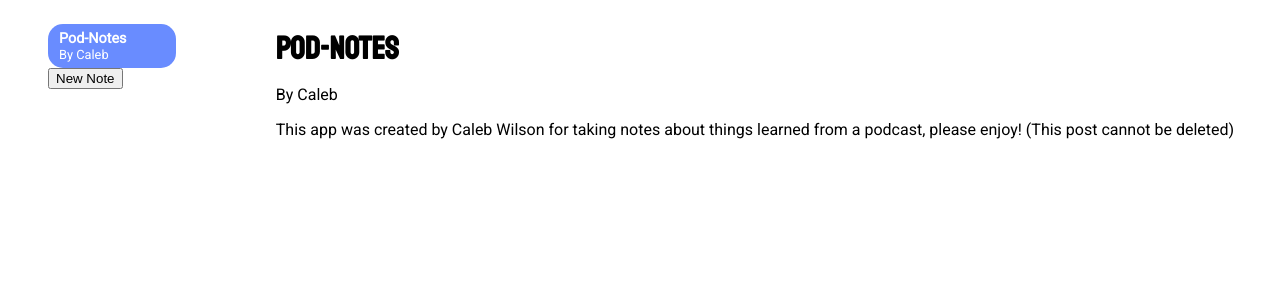
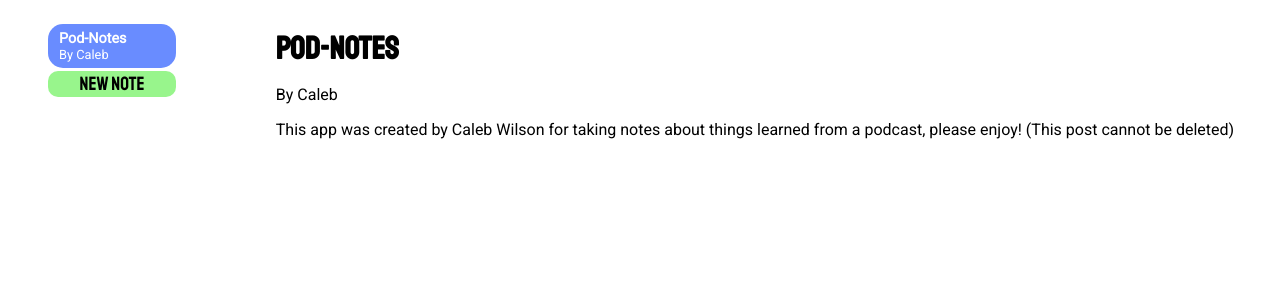
Before and after one commit to calebwilson706/pod-notes, a React (Create React App) app: page / in a window 1280 px wide. Shown: the top 300 px of the page. Built offline with nearby package versions, Linux system fonts and the light colour scheme; a web font is replaced by a local one.

Commit message:
Form Styling, New Note Button Styled

```diff
--- a/src/App.tsx
+++ b/src/App.tsx
@@ -85,14 +85,12 @@ function App() {
           <div className="container">
             <div className="row">
               <div className="leftColumn">
-                <ul>
                   <NavBarList
                     noteList={notesList}
                     changeSelection={changeSelection}
                     currentSelected={selectedNoteNumber}
+                    toggleShowForm={toggleShowForm}
                   />
-                  <OpenFormButton callback={toggleShowForm} />
-                </ul>
               </div>
 
               <div className="rightColumn">
--- a/src/app.styles.ts
+++ b/src/app.styles.ts
@@ -1,5 +1,8 @@
 import styled, { createGlobalStyle } from 'styled-components';
 
+
+
+//main screen columns
 export const GlobalStyle = createGlobalStyle`
 
     .leftColumn, .rightColumn {
@@ -7,9 +10,6 @@ export const GlobalStyle = createGlobalStyle`
     }
 
     .leftColumn {
-        ul {
-            list-style: none;
-        }
         float: left;
         width: 20%;
     }
@@ -18,13 +18,9 @@ export const GlobalStyle = createGlobalStyle`
         float: right;
         width: 80%;
     }
-
-    .exitButton {
-        color: red;
-    }
-
 `
 
+//current pod not info styling
 export const CurrentItemWrapperStyles = styled.div`
     padding-left: 15px;
     padding-right: 15px;
@@ -50,6 +46,10 @@ export const CurrentItemWrapperStyles = styled.div`
         font-family: 'Roboto', sans-serif;
     }
 `
+//nav bar list styling
+export const NavigationUnorderdList = styled.ul`
+    list-style: none;
+`
 
 
 export const SelectItemButton = styled.li`
@@ -61,6 +61,11 @@ export const SelectItemButton = styled.li`
         border-radius: 15px;
         border-style: none;
         color: black;
+
+    }
+
+    button:hover {
+        background-color: #cad1eb;
     }
 
     .navbarTitle {
@@ -79,6 +84,7 @@ export const SelectItemButton = styled.li`
     button:disabled {
         background-color: #698cff;
         color: white;
+        cursor: default;
     }
 
     .navBarText {
@@ -86,3 +92,85 @@ export const SelectItemButton = styled.li`
     }
 
 `
+
+
+export const NewNoteButton = styled.button`
+    font-family: 'Staatliches', cursive;
+    font-size: 1.2rem;
+    margin: 0;
+    background-color: #98f58c;
+    border-style: none;
+    color: black;
+    width: 10vw;
+    border-radius: 10px;
+
+
+    :hover{
+        cursor: pointer;
+        color: gray;
+        background-color: #b6dbb2;
+    }
+`
+
+//form styling
+
+export const NewNoteFormWrapper = styled.form`
+    text-align: center;
+`
+
+
+
+
+
+export const FormButtonContainer = styled.div`
+
+    button { //all buttons
+        font-family: 'Roboto' sans-serif;
+        font-size: 1.3rem;
+        border-style: none;
+        border-radius: 5px;
+        cursor: pointer;
+    }
+
+    .submitButton {
+        background-color: #1d9148;
+        color: white;
+
+        :hover {
+            background-color: #63bf86;
+        }
+    }
+
+    .exitButton {
+        background-color: #c41831;
+        color: white;
+
+        :hover {
+            background-color: #de6274;
+        }
+    }
+
+    .clearButton {
+        background-color:  #698cff;
+        color: white;
+
+        :hover {
+            background-color: #c0cefc;
+        }
+    }
+`
+
+export const FormTextFieldsContainer = styled.div`
+    margin-top: 4vh;
+    margin-bottom: 2vh;
+
+    .textField {
+        padding:  2.5px 10px 2.5px 10px;
+        width: 25vw;
+        font-family: 'Roboto' sans-serif;
+        font-size: 1.3rem;
+        border-style: none;
+        border-radius: 5px;
+        background-color: #dce1e6;
+    }
+`
--- a/src/components/navBarList.tsx
+++ b/src/components/navBarList.tsx
@@ -1,17 +1,20 @@
 import React from 'react';
+import { NavigationUnorderdList } from '../app.styles';
 import { ChangeSelection } from '../types/FunctionTypes';
 import { Note } from '../types/PodNote';
 import { NavBarSelectionButton } from './navBarSelectNoteButton';
+import { OpenFormButton } from './newPodNoteFormComponents/openFormButton';
 
 type Props = {
     noteList: Note[]
     changeSelection: ChangeSelection
     currentSelected: number
+    toggleShowForm: () => void
 }
 
-export const NavBarList: React.FC<Props> = ({ noteList, changeSelection, currentSelected }) => {
+export const NavBarList: React.FC<Props> = ({ noteList, changeSelection, currentSelected, toggleShowForm }) => {
     return (
-        <>
+        <NavigationUnorderdList>
             {
                 noteList.map((note, index) => (
                     <NavBarSelectionButton
@@ -23,6 +26,7 @@ export const NavBarList: React.FC<Props> = ({ noteList, changeSelection, current
                     />
                 ))
             }
-        </>
+            <OpenFormButton callback={toggleShowForm} />
+        </NavigationUnorderdList>
     )
 }
--- a/src/components/newPodNoteFormComponents/newNoteForm.tsx
+++ b/src/components/newPodNoteFormComponents/newNoteForm.tsx
@@ -1,12 +1,13 @@
 import React, { useState } from 'react'
 import { FormEvent } from 'react'
-import { addNewNoteMethod, handleChange } from '../../types/FunctionTypes'
+import { addNewNoteMethod, handleChange, HandleSubmit } from '../../types/FunctionTypes'
 import { checkURLFormatIsValid } from '../../utilities'
 import Modal from '@bdenzer/react-modal';
+import { FormButtonContainer, FormTextFieldsContainer, NewNoteFormWrapper } from '../../app.styles';
 
 type Props = {
     addNewNote: addNewNoteMethod,
-    exitMethod : () => void
+    exitMethod: () => void
 }
 
 
@@ -17,17 +18,18 @@ export const NewNoteForm: React.FC<Props> = ({ addNewNote, exitMethod }) => {
     const [issueText, setIssueText] = useState<string>("");
     const [showModal, setShowModal] = useState(false);
 
-    const handleTitleChange : handleChange = e => {
+
+    const handleTitleChange: handleChange = e => {
         setTitle(e.target.value);
     }
-    const handleUrlChange : handleChange = e => {
+    const handleUrlChange: handleChange = e => {
         setUrl(e.target.value);
     }
     const closeModal = () => {
         setShowModal(false);
         setIssueText("");
     }
-    const handleSubmit = (e: FormEvent<HTMLButtonElement>) => {
+    const handleSubmit: HandleSubmit = e => {
         e.preventDefault();
 
         if (newTitle === "") {
@@ -43,24 +45,40 @@ export const NewNoteForm: React.FC<Props> = ({ addNewNote, exitMethod }) => {
         }
 
         addNewNote({
-            title : newTitle,
-            url : newUrl,
-            note : ""
+            title: newTitle,
+            url: newUrl,
+            note: ""
         })
     }
+    const handleClear: HandleSubmit = e => {
+        e.preventDefault();
+
+        setTitle("");
+        setUrl("");
+    }
     return (
-        <form>
+        <NewNoteFormWrapper>
             <Modal
-                shouldShowModal = {showModal}
-                closeModal = {closeModal}
-                title = {"Invalid Input"}
+                shouldShowModal={showModal}
+                closeModal={closeModal}
+                title={"Invalid Input"}
             >{issueText}</Modal>
-            <div>
-                <input type = "text" value = {newTitle} onChange = {handleTitleChange} placeholder = "Type Title Here"/>
-                <input type = "text" value = {newUrl} onChange = {handleUrlChange} placeholder = "Insert URL Here"/>
-            </div>
-            <button type = "submit" onClick = {handleSubmit}>Save</button>
-            <button onClick = {exitMethod} className = "exitButton">Exit</button>
-        </form>
+            <FormTextFieldsContainer>
+                <div>
+                    <input className="textField" type="text" value={newTitle} onChange={handleTitleChange} placeholder="Type Title Here" />
+                </div>
+                <div>
+                    <input className="textField" type="text" value={newUrl} onChange={handleUrlChange} placeholder="Insert URL Here" />
+                </div>
+            </FormTextFieldsContainer>
+
+            <FormButtonContainer>
+                <button type="submit" onClick={handleSubmit} className="submitButton">Save</button>
+                <button onClick={exitMethod} className="exitButton">Exit</button>
+                <div>
+                    <button type="submit" onClick={handleClear} className="clearButton">Clear</button>
+                </div>
+            </FormButtonContainer>
+        </NewNoteFormWrapper>
     )
 }
--- a/src/components/newPodNoteFormComponents/openFormButton.tsx
+++ b/src/components/newPodNoteFormComponents/openFormButton.tsx
@@ -1,4 +1,5 @@
 import React from 'react'
+import { NewNoteButton } from '../../app.styles'
 
 type Props = {
     callback : () => void
@@ -6,10 +7,12 @@ type Props = {
 
 export const OpenFormButton : React.FC<Props> = ({ callback }) => {
     return (
-        <button onClick = {
-            () => callback()
-        }>
-            New Note
-        </button>
+        <li style={{  paddingTop: '3px'  }}>
+            <NewNoteButton onClick = {
+                () => callback()
+            }>
+                New Note
+            </NewNoteButton>
+        </li>
     )
 }
--- a/src/types/FunctionTypes.ts
+++ b/src/types/FunctionTypes.ts
@@ -1,3 +1,4 @@
+import { FormEvent } from "react";
 import { ChangeEvent } from "react";
 import { Note } from "./PodNote";
 
@@ -8,3 +9,4 @@ export type ChangeSelection = (index : number) => void
 export type UpdateNoteText = (newNoteText : string) => void
 export type UpdateTextArea = (newString : string) => void
 export type DeletePodnoteProcedure = (i : number) => void
+export type HandleSubmit = (e: FormEvent<HTMLButtonElement>) => void
```
